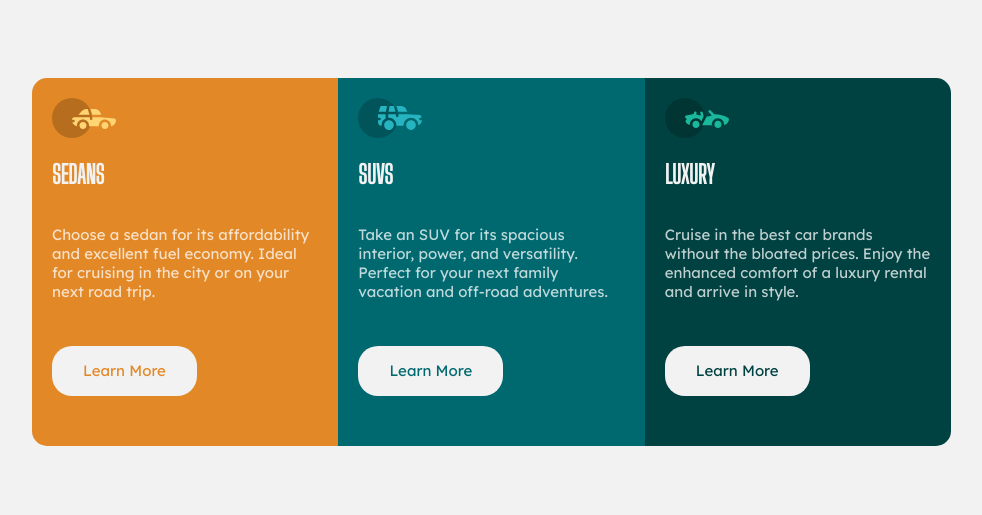
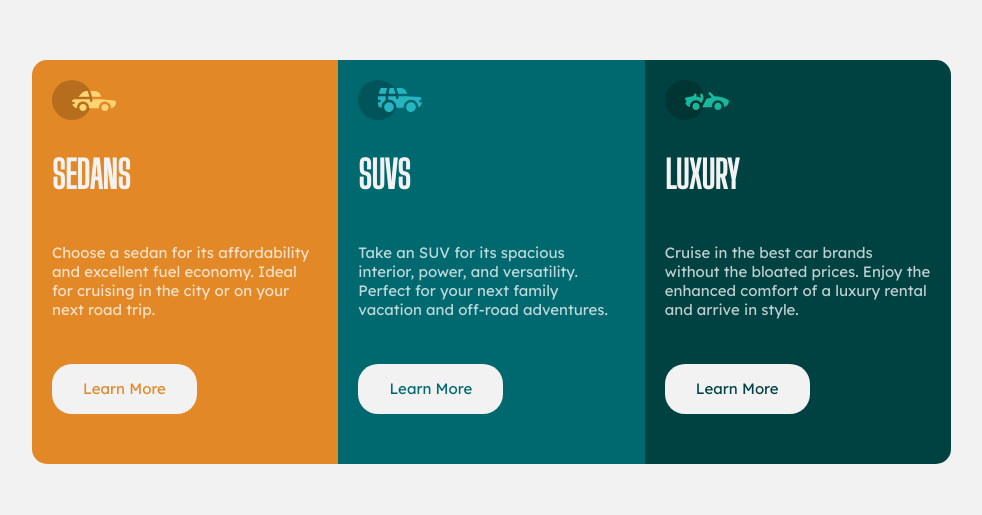
Before and after one commit to WiaterKa/2023.02.22---Column-Preview-Card_Easy, a plain HTML site: page index.html in a window 1280 px wide. Shown: the part 146-661 px from the top of the page, without its empty margins (148-1130 px from the left). Drawn offline with Linux system fonts and the light colour scheme.

Commit message:
Corrections following FrontEnd Mentors suggestions

```diff
--- a/style/style.css
+++ b/style/style.css
@@ -54,7 +54,7 @@ h2 {
   text-transform: uppercase;
   font-weight: 700;
   color: hsl(0, 0%, 95%);
-  font-size: 25px;
+  font-size: 2.5rem;
 }
 
 p {
```
